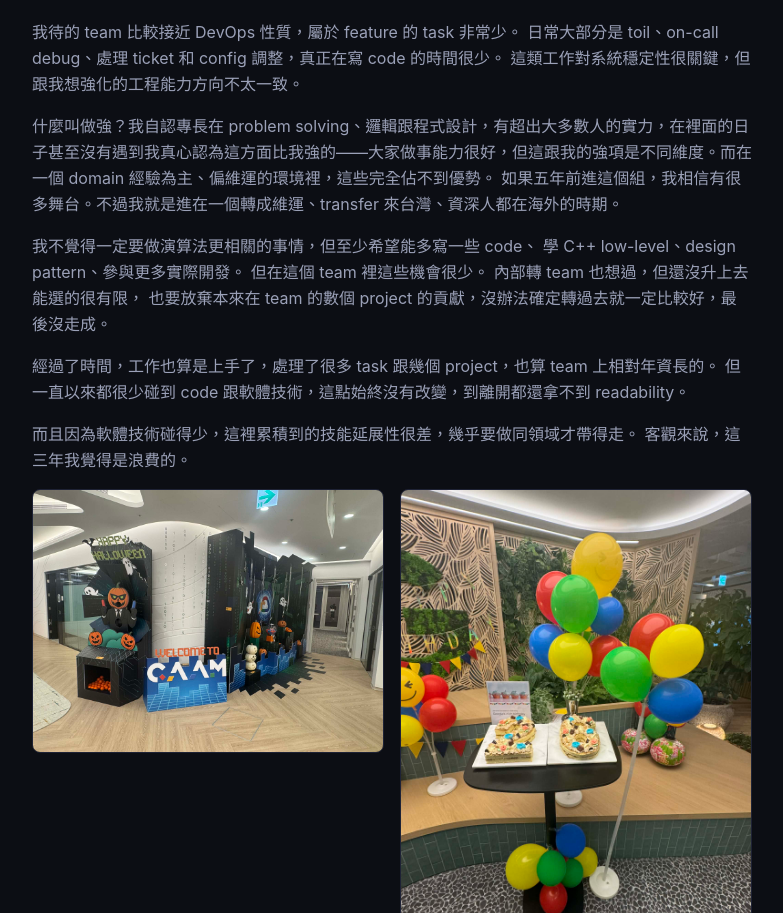
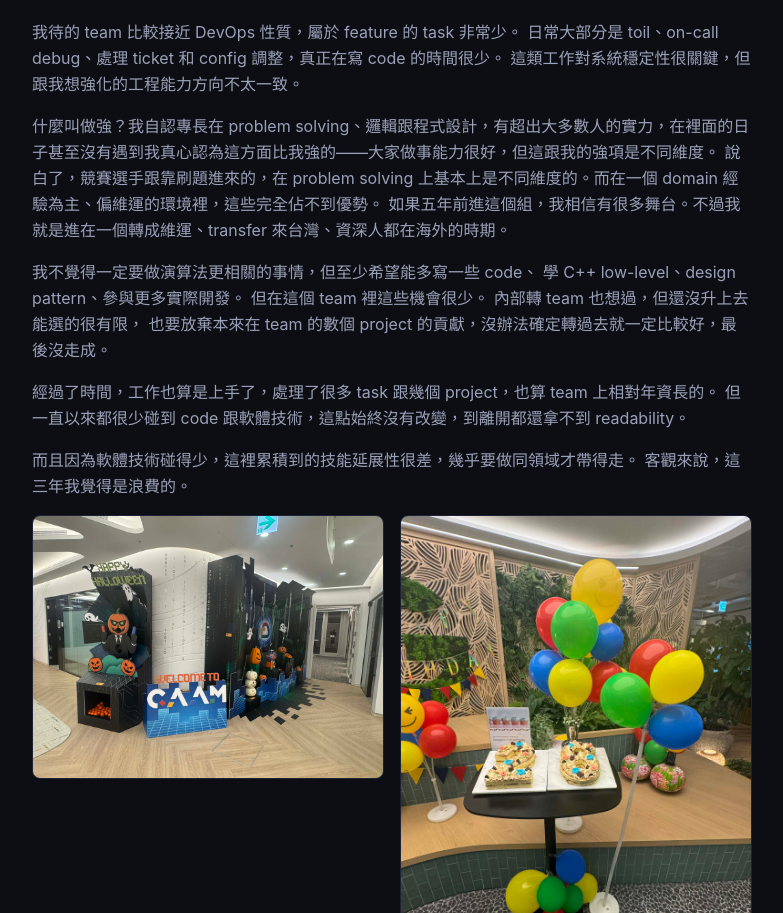
Before and after one commit to HanaYukii/hanayukii-site, a Next.js app: page /blog/leaving-google in a window 1280 px wide. Shown: the part 1947-2860 px from the top of the page, without its empty margins (248-1031 px from the left). Built offline with nearby package versions, Linux system fonts and the light colour scheme.

Commit message:
Add point about CP contestants vs leetcode grinders being different dimensions

```diff
--- a/src/app/blog/leaving-google/page.tsx
+++ b/src/app/blog/leaving-google/page.tsx
@@ -146,7 +146,8 @@ export default function LeavingGoogle() {
               這類工作對系統穩定性很關鍵，但跟我想強化的工程能力方向不太一致。
             </p>
             <p>
-              什麼叫做強？我自認專長在 problem solving、邏輯跟程式設計，有超出大多數人的實力，在裡面的日子甚至沒有遇到我真心認為這方面比我強的——大家做事能力很好，但這跟我的強項是不同維度。而在一個 domain 經驗為主、偏維運的環境裡，這些完全佔不到優勢。
+              什麼叫做強？我自認專長在 problem solving、邏輯跟程式設計，有超出大多數人的實力，在裡面的日子甚至沒有遇到我真心認為這方面比我強的——大家做事能力很好，但這跟我的強項是不同維度。
+              說白了，競賽選手跟靠刷題進來的，在 problem solving 上基本上是不同維度的。而在一個 domain 經驗為主、偏維運的環境裡，這些完全佔不到優勢。
               如果五年前進這個組，我相信有很多舞台。不過我就是進在一個轉成維運、transfer 來台灣、資深人都在海外的時期。
             </p>
             <p>
```
